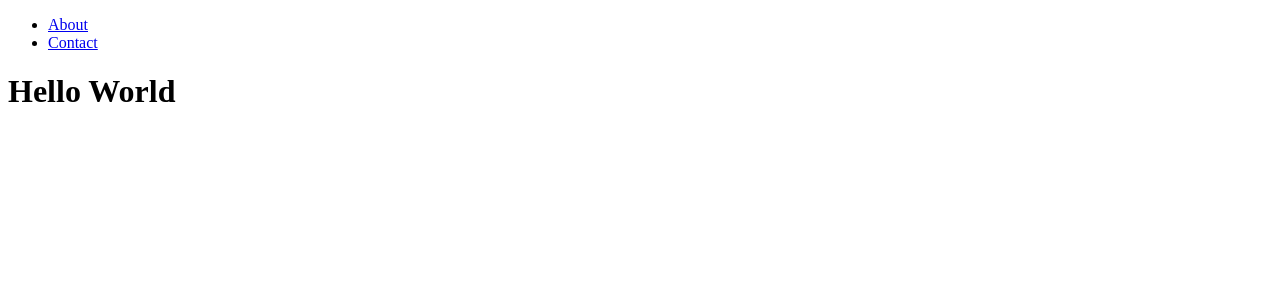
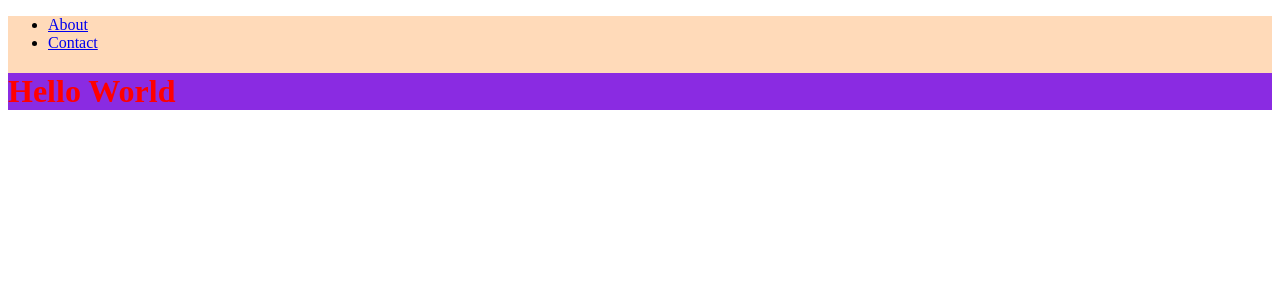
Before and after one commit to MAXASSASSINS/NextJS-Tutorials, a Next.js app in the folder nextapp/: page / in a window 1280 px wide. Shown: the top 300 px of the page. Built offline with nearby package versions, Linux system fonts and the light colour scheme.

Commit message:
16 component level css

```diff
--- a/nextapp/src/pages/index.js
+++ b/nextapp/src/pages/index.js
@@ -1,12 +1,12 @@
 import Navbar from "@/components/Navbar";
-import Link from "next/link";
+import styles from '../styles/index.module.css'
 
 const Home = () => {
   return (
-    <>
+    <div className={styles.main}>
       <Navbar />
-      <h1>Hello World</h1>
-    </>
+      <h1 className={`${styles.red} ${styles.blue}`}>Hello World</h1>
+    </div>
   )
 }
 
--- /dev/null
+++ b/nextapp/src/styles/index.module.css
@@ -0,0 +1,11 @@
+.main{
+    background-color: peachpuff;
+}
+
+.red{
+    color: red;
+}
+
+.blue{
+    background-color: blueviolet;
+}
```
